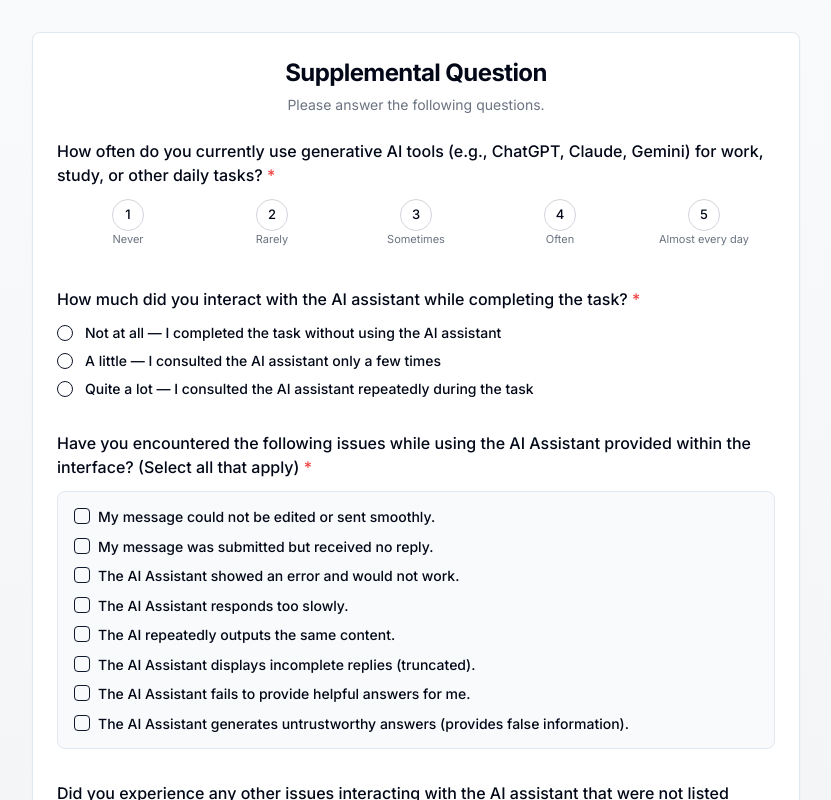
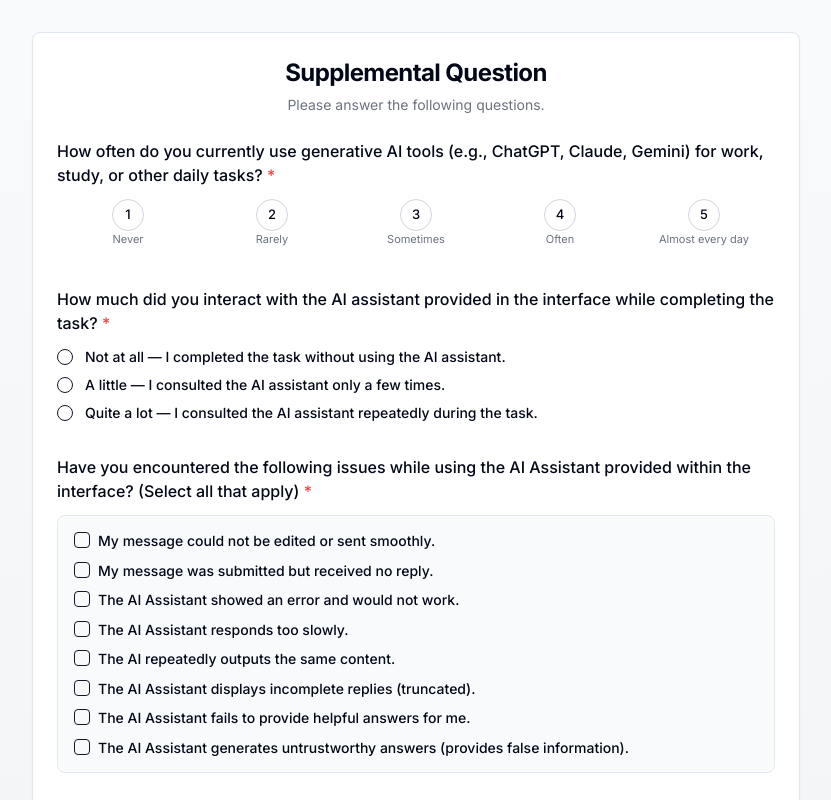
Before and after one commit to w4149/AI-Collaboration-Meaningful-Work, a Next.js app: page /supplemental-question in a window 1280 px wide. Shown: the top 800 px of the page, without its empty margins (224-1055 px from the left). Built offline with nearby package versions, Linux system fonts and the light colour scheme.

Commit message:
调整supplemental question表述

```diff
--- a/src/app/supplemental-question/page.tsx
+++ b/src/app/supplemental-question/page.tsx
@@ -22,9 +22,9 @@ const AI_WORK_EXTENT_OPTIONS = [
 ]
 
 const AI_INTERACTION_OPTIONS = [
-  { value: 0, label: 'Not at all — I completed the task without using the AI assistant' },
-  { value: 1, label: 'A little — I consulted the AI assistant only a few times' },
-  { value: 2, label: 'Quite a lot — I consulted the AI assistant repeatedly during the task' }
+  { value: 0, label: 'Not at all — I completed the task without using the AI assistant.' },
+  { value: 1, label: 'A little — I consulted the AI assistant only a few times.' },
+  { value: 2, label: 'Quite a lot — I consulted the AI assistant repeatedly during the task.' }
 ]
 
 const AI_NO_USE_REASONS = [
@@ -285,7 +285,7 @@ export default function SupplementalQuestionPage() {
               {/* Q2: AI interaction frequency */}
               <div className="space-y-3">
                 <Label className="text-base font-medium">
-                  How much did you interact with the AI assistant while completing the task? <span className="text-red-500">*</span>
+                  How much did you interact with the AI assistant provided in the interface while completing the task? <span className="text-red-500">*</span>
                 </Label>
                 <RadioGroup
                   value={aiInteractionFreq !== undefined ? String(aiInteractionFreq) : ''}
```
